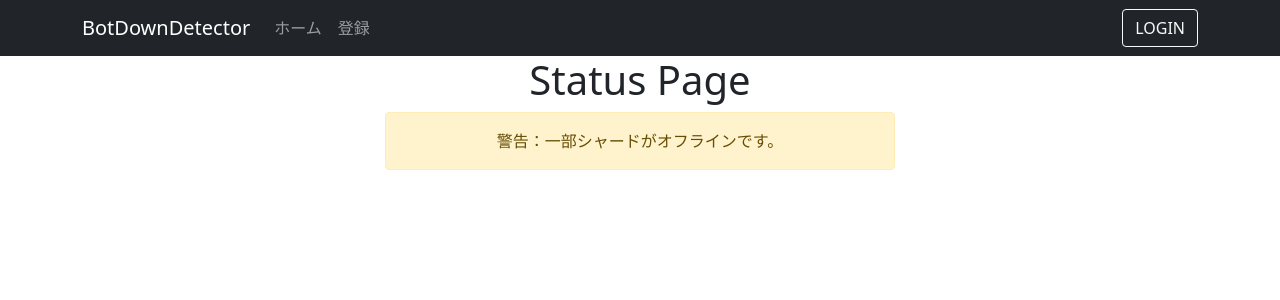
After one commit to Alpaca131/SharDD, a Flask app: template templates/status_page.html in a window 1280 px wide. The commit adds this page. Shown: the top 300 px of the page. Run offline with Flask 2, Linux system fonts and the light colour scheme; the template is opened without the code that fills it, so the values that code supplies are empty.

Commit message:
ダッシュボードを追加

```diff
--- a/app.py
+++ b/app.py
@@ -1,3 +1,4 @@
+import datetime
 import json
 import random
 import secrets
@@ -5,9 +6,10 @@ import string
 import time
 
 import dataset
+import locale
 import requests
 import sentry_sdk
-from flask import Flask, session, request, render_template, redirect, url_for, Response
+from flask import Flask, session, request, render_template, redirect, url_for, Response, abort
 from sentry_sdk.integrations.flask import FlaskIntegration
 
 import settings
@@ -111,6 +113,25 @@ def check_register():
     return redirect(request.referrer), 401
 
 
+@app.route('/status/<int:bot_id>')
+def status(bot_id):
+    row = bot_info_table.find_one(bot_id=bot_id)
+    if row is None:
+        return abort(404)
+    shard_list = []
+    for shard_id in range(0, row["shard_count"]):
+        if shard_id in row["offline_shards"]:
+            token = row["tokens"][shard_id]
+            token_data = token_table.find_one(token=token)
+            last_access = datetime.datetime.fromtimestamp(token_data["last_access"],
+                                                          datetime.timezone(datetime.timedelta(hours=9)))
+            shard_list.append({"id": shard_id, "status": "offline",
+                               "last_access": last_access.strftime('%m/%d %H:%M')})
+        else:
+            shard_list.append({"id": shard_id, "status": "online"})
+    return render_template("status_page.html", shard_list=shard_list)
+
+
 @app.route('/login')
 def login():
     code = request.args.get('code')
@@ -155,6 +176,13 @@ def post_heartbeat():
     now = time.time()
     token_data["last_access"] = now
     token_table.update(dict(token=token, last_access=now, alerted=False), ['token'])
+    # offline_shardsカラムからそのシャードを除外
+    bot_id = token_data["bot_id"]
+    bot_data = bot_info_table.find_one(bot_id=bot_id)
+    offline_shards = bot_data["offline_shards"]
+    if token_data["shard_id"] in offline_shards:
+        offline_shards.remove(token_data["shard_id"])
+        bot_info_table.update(dict(bot_id=bot_id, offline_shards=offline_shards), ["bot_id"])
     return 'succeed', 200
 
 
@@ -177,6 +205,11 @@ def check_heartbeat():
         bot_id = i['bot_id']
         shard_id = i['shard_id']
         bot_info = bot_info_table.find_one(bot_id=bot_id)
+        # offline_shardsカラムにそのシャードを追加
+        offline_shards = bot_info["offline_shards"]
+        offline_shards.append(i["shard_id"])
+        bot_info_table.update(dict(bot_id=bot_id, offline_shards=offline_shards), ["bot_id"])
+        # Webhook送信処理
         webhook_url = bot_info['webhook_url']
         if bot_info['user_mentions'] is None:
             user_mention_list = []
--- a/templates/base.html
+++ b/templates/base.html
@@ -1,8 +1,8 @@
 <!DOCTYPE html>
 <html lang="ja">
 <head>
-    <link href="https://cdn.jsdelivr.net/npm/bootstrap@5.0.0-beta3/dist/css/bootstrap.min.css" rel="stylesheet"
-          integrity="sha384-eOJMYsd53ii+scO/bJGFsiCZc+5NDVN2yr8+0RDqr0Ql0h+rP48ckxlpbzKgwra6" crossorigin="anonymous">
+    <link href="https://cdn.jsdelivr.net/npm/bootstrap@5.1.3/dist/css/bootstrap.min.css"
+          rel="stylesheet" integrity="sha384-1BmE4kWBq78iYhFldvKuhfTAU6auU8tT94WrHftjDbrCEXSU1oBoqyl2QvZ6jIW3" crossorigin="anonymous">
     <meta charset="UTF-8">
     <meta name="viewport" content="width=device-width, initial-scale=1">
     <title>{% block title %}{% endblock %} - BotDownDetector</title>
@@ -16,8 +16,8 @@
         </button>
         <div class="collapse navbar-collapse" id="navbarNavAltMarkup">
           <div class="navbar-nav">
-            <a class="nav-link" href="{{ url_for("index") }}">ホーム</a>
-            <a class="nav-link" href="{{ url_for("register") }}">登録</a>
+              <a class="nav-link" href="{{ url_for("index") }}">ホーム</a>
+              <a class="nav-link" href="{{ url_for("register") }}">登録</a>
           </div>
         <div class="d-flex" style="margin-left: auto">
             {% if session %}
@@ -35,7 +35,7 @@
       </div>
     </nav>
     {% block content %}{% endblock %}
-    <script src="https://cdn.jsdelivr.net/npm/bootstrap@5.0.0-beta3/dist/js/bootstrap.bundle.min.js"
-            integrity="sha384-JEW9xMcG8R+pH31jmWH6WWP0WintQrMb4s7ZOdauHnUtxwoG2vI5DkLtS3qm9Ekf" crossorigin="anonymous"></script>
+    <script src="https://cdn.jsdelivr.net/npm/bootstrap@5.1.3/dist/js/bootstrap.bundle.min.js"
+            integrity="sha384-ka7Sk0Gln4gmtz2MlQnikT1wXgYsOg+OMhuP+IlRH9sENBO0LRn5q+8nbTov4+1p" crossorigin="anonymous"></script>
 </body>
 </html>
--- /dev/null
+++ b/templates/get_api_key.html
@@ -0,0 +1,5 @@
+{% extends "base.html" %}
+{% block title %}APIキー取得{% endblock %}
+{% block content %}
+
+{% endblock %}
--- /dev/null
+++ b/templates/status_page.html
@@ -0,0 +1,46 @@
+{% extends "base.html" %}
+{% block title %}オンラインステータス{% endblock %}
+{% block content %}
+<div class="container col-5">
+    <div class="row text-center">
+        <div class="col-md-12">
+            <h1>Status Page</h1>
+        </div>
+    </div>
+    <div class="alert alert-warning text-center" role="alert">
+        警告：一部シャードがオフラインです。
+    </div>
+    <div class="row">
+        <div class="col-md-12 column">
+            <div class="list-group">
+                {% for shard in shard_list %}
+                    {% if shard["status"] == "online" %}
+                        <div class="list-group-item">
+                            <h4 class="list-group-item-heading">
+                                シャード{{ shard["id"] }}
+                            </h4>
+                            <p class="list-group-item-text">
+                                <span class="badge bg-primary">オンライン</span>
+                            </p>
+                        </div>
+                    {% else %}
+                        <div class="list-group-item">
+                            <h4 class="list-group-item-heading">
+                                シャード{{ shard["id"] }}
+                            </h4>
+                            <p class="list-group-item-text">
+                                <span class="badge bg-danger">オフライン</span>
+                                <small>最終オンライン時刻：{{ shard["last_access"] }}</small>
+                            </p>
+                        </div>
+                    {% endif %}
+                {% endfor %}
+
+
+
+
+            </div>
+        </div>
+    </div>
+</div>
+{% endblock %}
```
